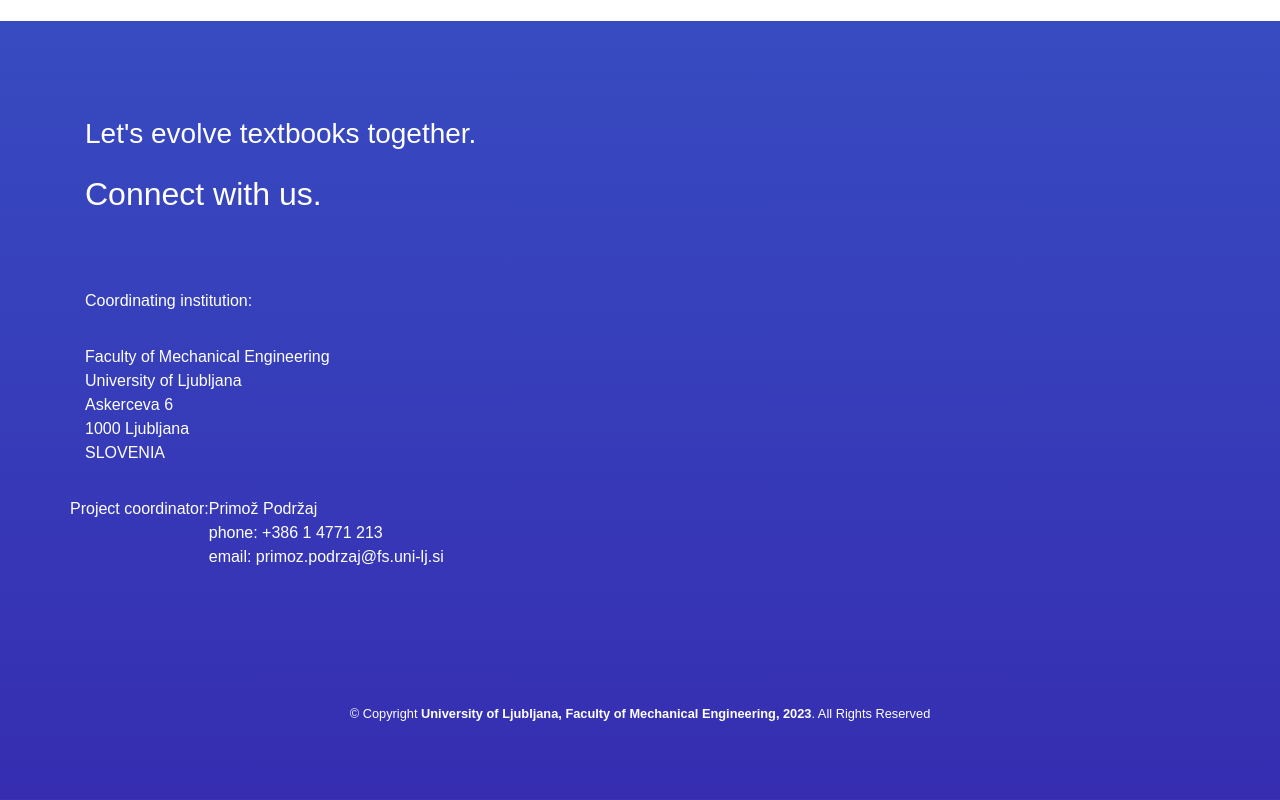
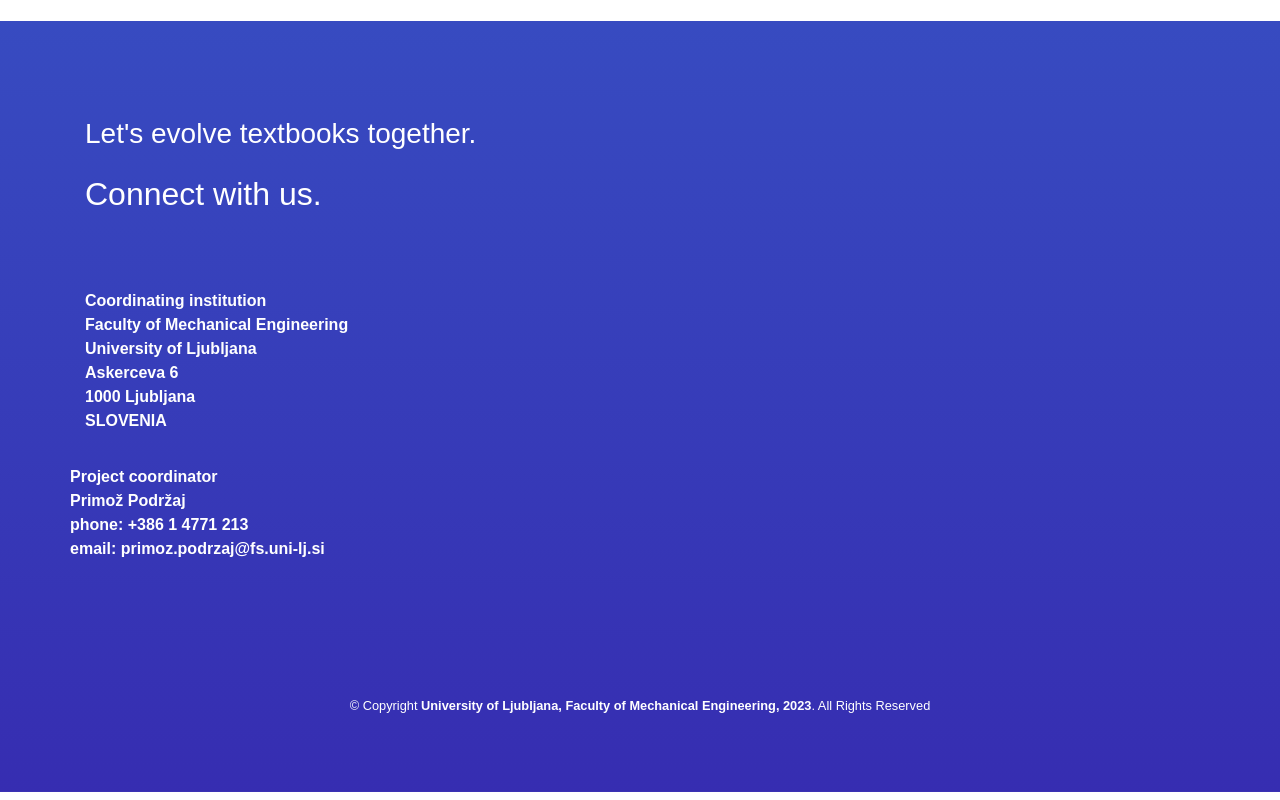
Before and after one commit to fsprojekti/tet-landing-page, a plain HTML site: page index.html in a window 1280 px wide. Shown: the part 2497-3297 px from the top of the page. Drawn offline with nearby package versions, Linux system fonts and the light colour scheme; some icons are missing; a web font is replaced by a local one.

Commit message:
Update index.html

```diff
--- a/index.html
+++ b/index.html
@@ -175,8 +175,8 @@
            </div>
            <div class="row pt-1">
                <div class="col-lg-6">
-                   <p class="pb-3 font-pink">Coordinating institution:</p>
-                    <p class="pb-3 font-pink font-light">Faculty of Mechanical Engineering<br>
+                   <p class="pb-3 font-pink font-light"><strong>Coordinating institution<strong><br>
+                       Faculty of Mechanical Engineering<br>
                        University of Ljubljana<br>
                        Askerceva 6<br>
                        1000 Ljubljana<br>
@@ -184,8 +184,8 @@
                </div>
            </div>
            <div class="row font-pink pb-1">
-               <p class="pb-3 font-pink">Project coordinator:</p>
-               <p class="pb-3 font-pink font-light">Primož Podržaj<br>
+               <p class="pb-3 font-pink"><strong>Project coordinator</strong><br>
+                   Primož Podržaj<br>
                    phone: +386 1 4771 213<br>
                    email: primoz.podrzaj@fs.uni-lj.si</p>
                <i class="fab fa-linkedin"></i>
```
